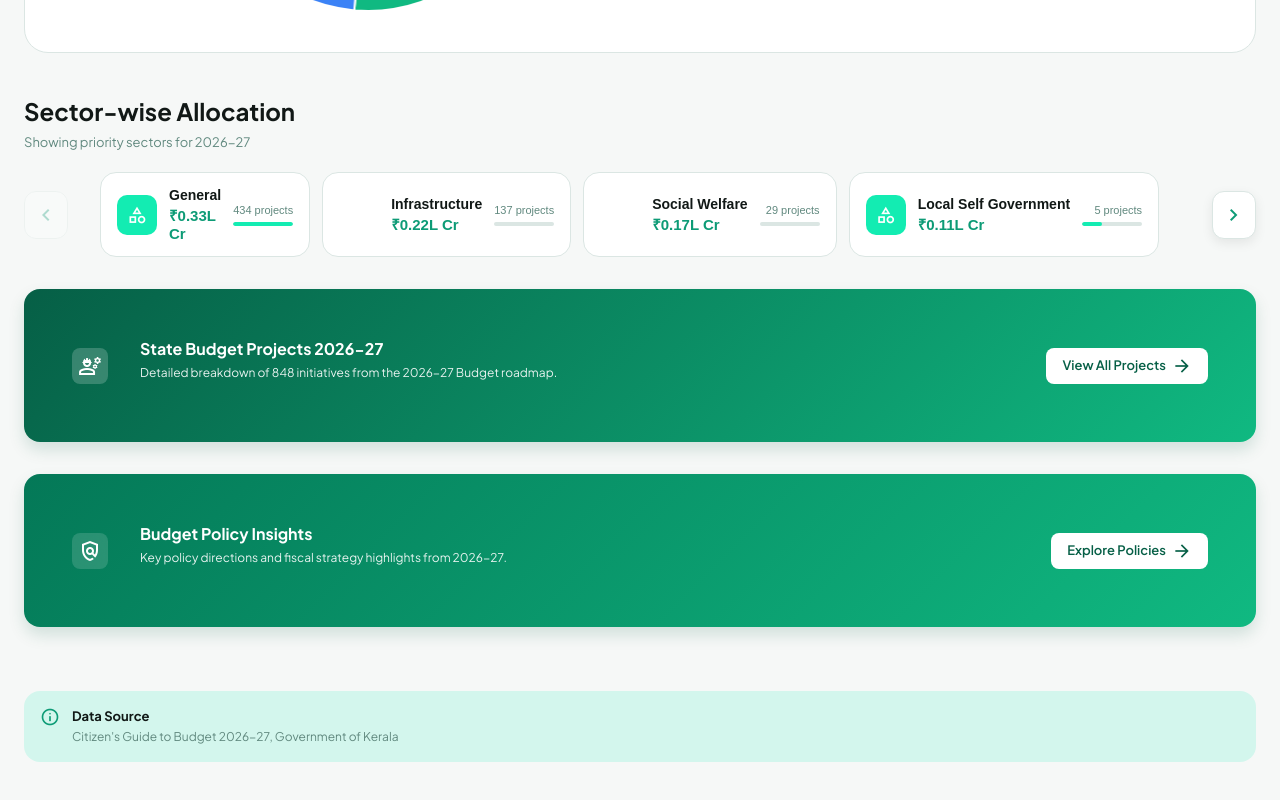
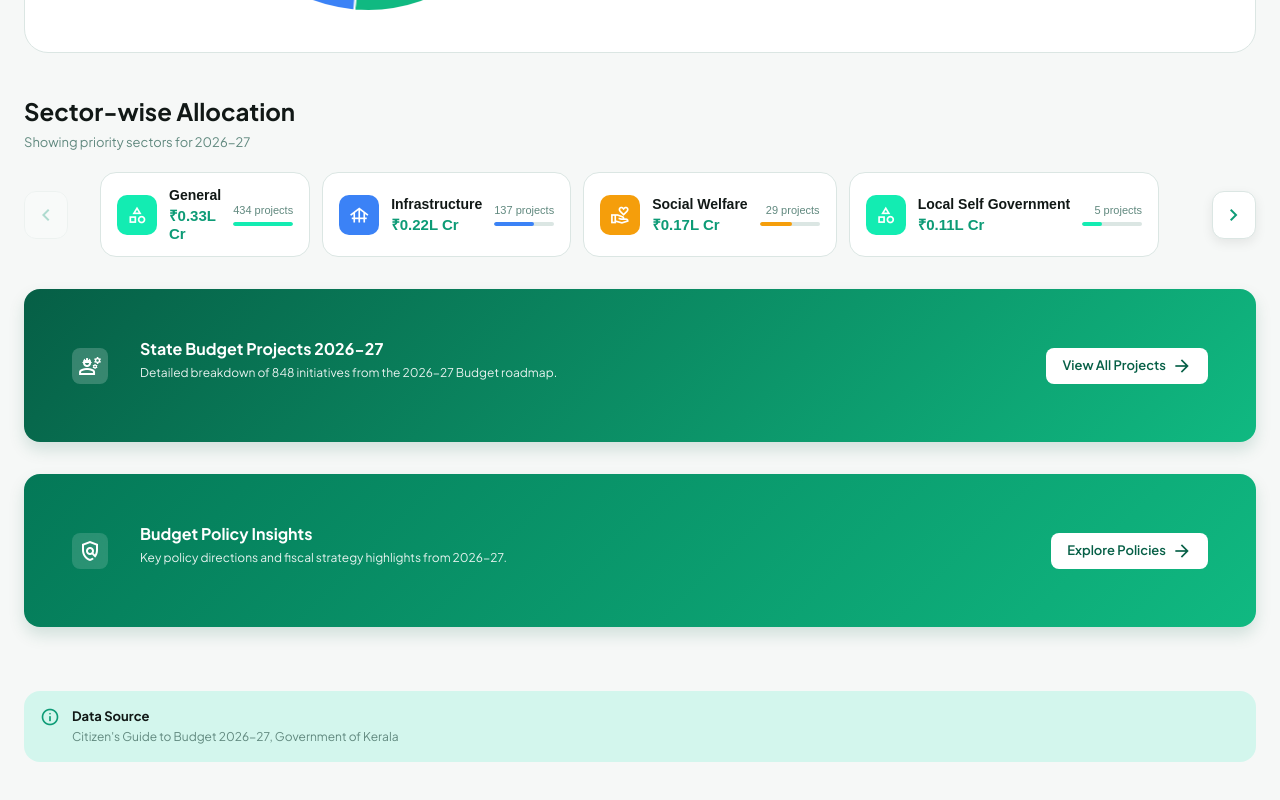
Before and after one commit to rohithvijayan/KeralaNXT, a React (Vite) app: page /budget-details in a window 1280 px wide. Shown: the part 1102-1902 px from the top of the page. Built offline with nearby package versions, Linux system fonts and the light colour scheme.

Commit message:
fixed the background color issue of sector icons

```diff
--- a/src/data/budgetLoader.js
+++ b/src/data/budgetLoader.js
@@ -752,8 +752,8 @@ export function getSectorIcon(sectorKey) {
         'agriculture_&_allied': 'agriculture',
         'health_&_medical': 'medical_services',
         'education': 'school',
-        'social_welfare': 'security',
-        'infrastructure': 'route',
+        'social_welfare': 'volunteer_activism',
+        'infrastructure': 'foundation',
         'it_&_technology': 'psychology',
         'energy': 'bolt',
         'industry': 'factory',
@@ -786,10 +786,10 @@ export function getSectorColor(sectorKey) {
         'Tourism_Projects': '#ec4899',
         // Aggregated keys
         'agriculture_&_allied': '#22c55e',
-        'health_&_medical': 'var(--healthcare)',
-        'education': 'var(--education)',
-        'social_welfare': 'var(--welfare)',
-        'infrastructure': 'var(--infrastructure)',
+        'health_&_medical': 'var(--color-healthcare)',
+        'education': 'var(--color-education)',
+        'social_welfare': 'var(--color-welfare)',
+        'infrastructure': 'var(--color-infrastructure)',
         'it_&_technology': '#8b5cf6',
         'energy': '#f59e0b',
         'industry': '#3b82f6',
```
